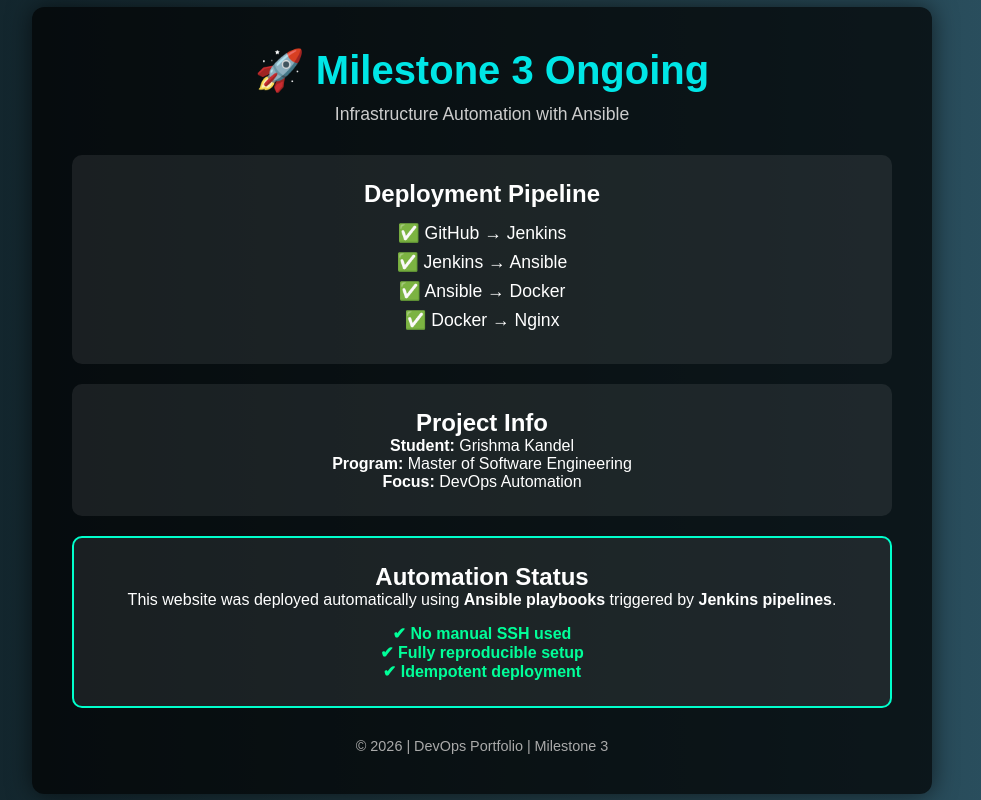
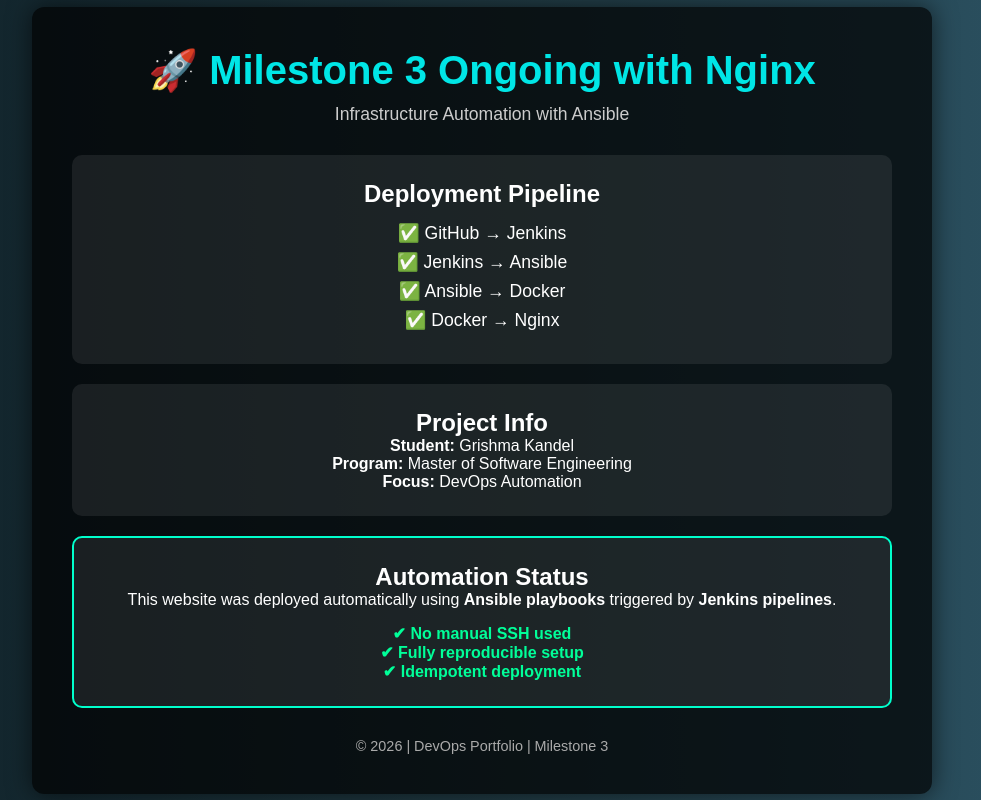
Before and after one commit to grishma2477/mile_3, a plain HTML site: page index.html in a window 1280 px wide. Shown: the whole page, without its empty margins (158-1139 px from the left). Drawn offline with Linux system fonts and the light colour scheme.

Commit message:
Ansible added

```diff
--- a/index.html
+++ b/index.html
@@ -12,7 +12,7 @@
 
     <div class="container">
 
-        <h1>🚀 Milestone 3 Ongoing</h1>
+        <h1>🚀 Milestone 3 Ongoing with Nginx</h1>
 
         <p class="subtitle">
             Infrastructure Automation with Ansible
```
Also changed, not shown: 1 other file.
